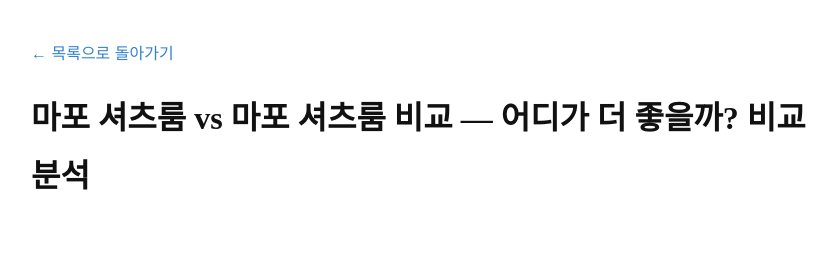
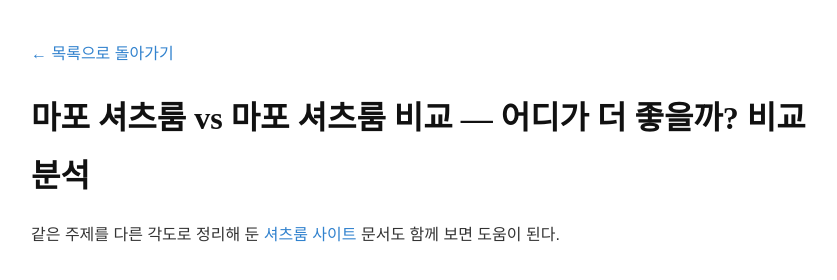
Before and after one commit to mqlwmsltm-arch/bp-sf-t3-1779642675702-088, a plain HTML site: page posts/compare-001-1sk2mcn.html in a window 1280 px wide. Shown: the whole page, without its empty margins (209-1046 px from the left). Drawn offline with Linux system fonts and the light colour scheme.

```diff
--- a/posts/compare-001-1sk2mcn.html
+++ b/posts/compare-001-1sk2mcn.html
@@ -23,6 +23,8 @@
     <h1>마포 셔츠룸 vs 마포 셔츠룸 비교 — 어디가 더 좋을까? 비교 분석</h1>
     <article>
 
-</main>
+
+      <p>같은 주제를 다른 각도로 정리해 둔 <a class="anchor-link" href="https://maphoshirts.space/" data-bpaas-link-target="t1-shirtsroom-site">셔츠룸 사이트</a> 문서도 함께 보면 도움이 된다.</p>
+    </main>
 </body>
 </html>
```
Also changed, not shown: posts/gemini-coverage-20260705-0129.html (+3 -1 lines).
